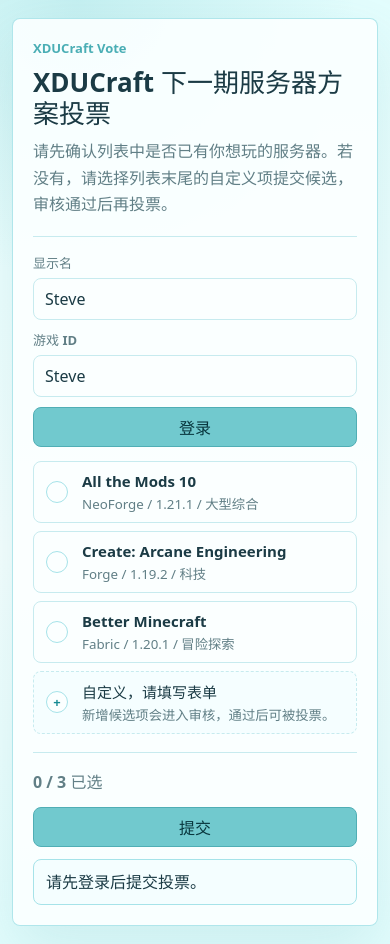
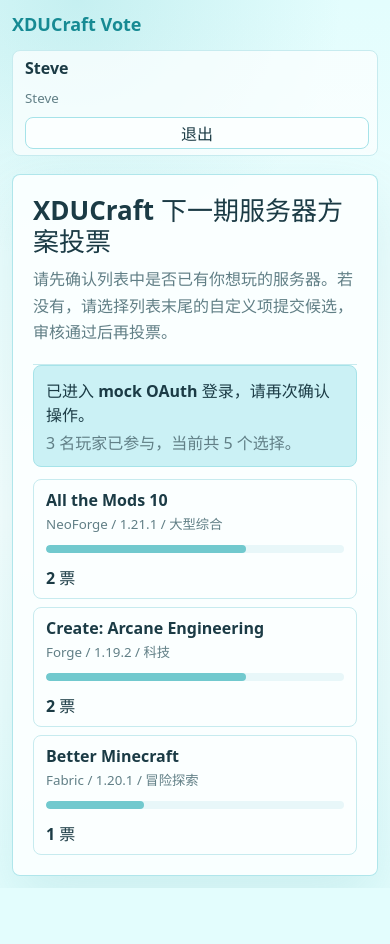
Before and after one commit to FlyingPig278/xducraft-survey, a Vue app: page /#/s/survey-season-1 in a window 390 px wide. Both pictures are taken after a click on the button "提交". After the commit the page ends 888 px from the top, so only its background shows below. Built offline with nearby package versions, Linux system fonts and the light colour scheme.

Commit message:
feat: 完善问卷发布和填写规则

```diff
--- a/src/App.vue
+++ b/src/App.vue
@@ -16,7 +16,7 @@
   VoteRecord
 } from './types'
 
-type AdminPanelKey = 'surveys' | 'fields' | 'candidates' | 'archive'
+type AdminPanelKey = 'surveys' | 'preview' | 'fields' | 'candidates' | 'archive'
 type CandidateFilter = CandidateStatus | 'all'
 type RouteState = { mode: 'survey'; surveyId: string } | { mode: 'admin'; panel: AdminPanelKey }
 
@@ -40,6 +40,11 @@
 const candidateModalOpen = ref(false)
 const submittedSurveyId = ref('')
 const candidateFilter = ref<CandidateFilter>('pending')
+const draggedFieldId = ref('')
+
+const guestDraft = reactive({
+  gameId: ''
+})
 
 const loginDraft = reactive({
   displayName: 'Steve',
@@ -58,10 +63,13 @@
 const surveyDraft = reactive({
   title: '',
   description: '',
+  guideText:
+    '请先确认列表中是否已有你想玩的服务器。若没有，请选择列表末尾的自定义项提交候选，审核通过后再投票。',
   voteMode: 'multiple' as VoteMode,
   maxVotes: 3,
   publicResults: true,
   allowVoteEdits: false,
+  requireLogin: true,
   candidateSubmissionEnabled: true,
   candidateSubmissionRequiresReview: true,
   cloneCurrentFields: true
@@ -123,10 +131,15 @@
 
 const adminPanels: Array<{ key: AdminPanelKey; label: string }> = [
   { key: 'surveys', label: '问卷' },
+  { key: 'preview', label: '预览' },
   { key: 'fields', label: '字段' },
   { key: 'candidates', label: '审核' },
   { key: 'archive', label: '留档' }
 ]
+
+const DEVICE_KEY = 'xducraft-survey-device-id-v1'
+const defaultGuideText =
+  '请先确认列表中是否已有你想玩的服务器。若没有，请选择列表末尾的自定义项提交候选，审核通过后再投票。'
 
 const parseHash = (value: string): RouteState => {
   const clean = value.replace(/^#\/?/, '')
@@ -173,9 +186,19 @@
   () => appState.value.candidates.filter((candidate) => candidate.status === 'pending').length
 )
 const voteLimit = computed(() => (survey.value.voteMode === 'single' ? 1 : Math.max(1, survey.value.maxVotes || 1)))
+const getDeviceId = () => {
+  let value = localStorage.getItem(DEVICE_KEY)
+  if (!value) {
+    value = createId('device')
+    localStorage.setItem(DEVICE_KEY, value)
+  }
+  return value
+}
+const anonymousUserId = computed(() => `anon-${getDeviceId()}`)
+const effectiveUserId = computed(() => currentUser.value?.id ?? anonymousUserId.value)
 const currentVote = computed(() => {
-  if (!currentUser.value) return null
-  return surveyVotes.value.find((vote) => vote.userId === currentUser.value?.id) ?? null
+  if (survey.value.requireLogin && !currentUser.value) return null
+  return surveyVotes.value.find((vote) => vote.userId === effectiveUserId.value) ?? null
 })
 const approvedCandidateIds = computed(() => new Set(approvedCandidates.value.map((candidate) => candidate.id)))
 const selectedCandidates = computed(() =>
@@ -220,6 +243,8 @@
 const publicSurveyQrUrl = computed(
   () => `https://api.qrserver.com/v1/create-qr-code/?size=180x180&data=${encodeURIComponent(publicSurveyUrl.value)}`
 )
+const surveyGuideText = computed(() => survey.value.guideText || defaultGuideText)
+const surveyHasVotes = computed(() => surveyVotes.value.length > 0)
 
 const navigateSurvey = (surveyId: string) => {
   window.location.hash = `#/s/${surveyId}`
@@ -402,11 +427,38 @@
   syncSelectionFromVote()
 }
 
+const startOAuthLogin = (role: UserRole = 'player') => {
+  loginAs(role)
+}
+
 const logout = () => {
   currentUser.value = null
   saveUser(null)
   statusMessage.value = '已退出登录。'
 }
+
+const anonymousGameId = () => guestDraft.gameId.trim()
+
+const hasVoteIdentity = () => {
+  if (survey.value.requireLogin) {
+    if (!currentUser.value) {
+      startOAuthLogin('player')
+      statusMessage.value = '已进入 mock OAuth 登录，请再次确认操作。'
+      return false
+    }
+    return true
+  }
+
+  if (currentUser.value) return true
+  if (!anonymousGameId()) {
+    statusMessage.value = '请填写游戏昵称用于留档。'
+    return false
+  }
+  return true
+}
+
+const currentActorName = () => currentUser.value?.displayName ?? (anonymousGameId() || '匿名玩家')
+const currentGameId = () => currentUser.value?.gameId ?? anonymousGameId()
 
 const isSelected = (candidateId: string) => selectedCandidateIds.value.includes(candidateId)
 
@@ -439,10 +491,7 @@
 
 const openVoteConfirm = () => {
   statusMessage.value = ''
-  if (!currentUser.value) {
-    statusMessage.value = '请先登录后提交投票。'
-    return
-  }
+  if (!hasVoteIdentity()) return
   if (survey.value.status !== 'open') {
     statusMessage.value = '当前问卷不在开放投票状态。'
     return
@@ -458,8 +507,18 @@
   voteConfirmOpen.value = true
 }
 
+const openCandidateModal = () => {
+  submissionMessage.value = ''
+  if (survey.value.requireLogin && !currentUser.value) {
+    startOAuthLogin('player')
+    statusMessage.value = '已进入 mock OAuth 登录，请再次打开自定义表单。'
+    return
+  }
+  candidateModalOpen.value = true
+}
+
 const confirmSubmitVote = () => {
-  if (!currentUser.value) return
+  if (!hasVoteIdentity()) return
   const validSelection = selectedCandidateIds.value.filter((candidateId) =>
     approvedCandidateIds.value.has(candidateId)
   )
@@ -474,21 +533,21 @@
     })
     currentVote.value.candidateIds = [...selectedCandidateIds.value]
     currentVote.value.updatedAt = timestamp
-    addAudit('vote.updated', `${currentUser.value.displayName} 修改了「${survey.value.title}」的投票`)
+    addAudit('vote.updated', `${currentActorName()} 修改了「${survey.value.title}」的投票`)
   } else {
     const vote: VoteRecord = {
       id: createId('vote'),
       surveyId: survey.value.id,
-      userId: currentUser.value.id,
-      userName: currentUser.value.displayName,
-      gameId: currentUser.value.gameId,
+      userId: effectiveUserId.value,
+      userName: currentActorName(),
+      gameId: currentGameId(),
       candidateIds: [...selectedCandidateIds.value],
       createdAt: timestamp,
       updatedAt: timestamp,
       history: []
     }
     appState.value.votes.push(vote)
-    addAudit('vote.created', `${currentUser.value.displayName} 提交了「${survey.value.title}」的投票`)
+    addAudit('vote.created', `${currentActorName()} 提交了「${survey.value.title}」的投票`)
   }
 
   voteConfirmOpen.value = false
@@ -498,8 +557,8 @@
 
 const submitCandidate = () => {
   submissionMessage.value = ''
-  if (!currentUser.value) {
-    submissionMessage.value = '请先登录后提交候选项。'
+  if (!hasVoteIdentity()) {
+    submissionMessage.value = survey.value.requireLogin ? '已进入 mock OAuth 登录，请再次提交。' : '请填写游戏昵称用于留档。'
     return
   }
   if (survey.value.status !== 'open' || !survey.value.candidateSubmission.enabled) {
@@ -545,14 +604,14 @@
     title,
     status,
     fields: { ...submissionValues.value },
-    submitterUserId: currentUser.value.id,
-    submitterName: currentUser.value.displayName,
+    submitterUserId: effectiveUserId.value,
+    submitterName: currentActorName(),
     createdAt: timestamp,
     reviewedAt: status === 'approved' ? timestamp : undefined,
     reviewerName: status === 'approved' ? 'Auto Review' : undefined
   }
   appState.value.candidates.unshift(candidate)
-  addAudit('candidate.submitted', `${currentUser.value.displayName} 投稿了「${title}」`)
+  addAudit('candidate.submitted', `${currentActorName()} 投稿了「${title}」`)
   resetSubmissionValues()
   submissionMessage.value = status === 'pending' ? '候选项已提交，等待管理员审核。' : '候选项已进入投票列表。'
 }
@@ -629,6 +688,33 @@
   addAudit('survey.field_removed', `移除了「${survey.value.title}」投稿字段「${field.label}」`)
 }
 
+const moveField = (fieldId: string, offset: number) => {
+  const fields = [...survey.value.candidateFields]
+  const index = fields.findIndex((field) => field.id === fieldId)
+  const nextIndex = index + offset
+  if (index < 0 || nextIndex < 0 || nextIndex >= fields.length) return
+  const [field] = fields.splice(index, 1)
+  fields.splice(nextIndex, 0, field)
+  survey.value.candidateFields = fields
+  touchSurvey()
+}
+
+const dropFieldBefore = (targetFieldId: string) => {
+  const sourceFieldId = draggedFieldId.value
+  draggedFieldId.value = ''
+  if (!sourceFieldId || sourceFieldId === targetFieldId) return
+
+  const fields = [...survey.value.candidateFields]
+  const sourceIndex = fields.findIndex((field) => field.id === sourceFieldId)
+  const targetIndex = fields.findIndex((field) => field.id === targetFieldId)
+  if (sourceIndex < 0 || targetIndex < 0) return
+
+  const [field] = fields.splice(sourceIndex, 1)
+  fields.splice(sourceIndex < targetIndex ? targetIndex - 1 : targetIndex, 0, field)
+  survey.value.candidateFields = fields
+  touchSurvey()
+}
+
 const updateFieldOptions = (field: FieldDefinition, value: string) => {
   field.options = value
     .split('\n')
@@ -658,9 +744,11 @@
     id: createId('survey'),
     title,
     description: surveyDraft.description.trim() || '请选择你愿意参与的服务器方案。',
+    guideText: surveyDraft.guideText.trim() || defaultGuideText,
     status: 'draft',
     publicResults: surveyDraft.publicResults,
     allowVoteEdits: surveyDraft.allowVoteEdits,
+    requireLogin: surveyDraft.requireLogin,
     voteMode: surveyDraft.voteMode,
     maxVotes: Math.max(1, Number(surveyDraft.maxVotes) || 1),
     candidateSubmission: {
@@ -676,7 +764,9 @@
   adminSurveyId.value = nextSurvey.id
   surveyDraft.title = ''
   surveyDraft.description = ''
+  surveyDraft.guideText = defaultGuideText
   addAudit('survey.created', `${currentUser.value.displayName} 创建了问卷「${nextSurvey.title}」`)
+  adminMessage.value = `问卷「${nextSurvey.title}」已创建，可在预览页检查后发布。`
   navigateAdmin('surveys')
 }
 
@@ -755,31 +845,28 @@
 
 <template>
   <main v-if="!isAdminRoute" class="survey-page">
+    <header class="public-topbar">
+      <strong>XDUCraft Vote</strong>
+      <div v-if="currentUser" class="topbar-user">
+        <span>{{ currentUser.displayName }}</span>
+        <small>{{ currentUser.gameId }}</small>
+        <button type="button" @click="logout">退出</button>
+      </div>
+      <button v-else class="button-ghost" type="button" @click="startOAuthLogin('player')">登录</button>
+    </header>
+
     <section class="survey-card">
       <header class="survey-header">
-        <p class="brand-line">XDUCraft Vote</p>
         <h1>{{ survey.title }}</h1>
-        <p class="guide-text">
-          请先确认列表中是否已有你想玩的服务器。若没有，请选择列表末尾的自定义项提交候选，审核通过后再投票。
-        </p>
+        <p class="guide-text">{{ surveyGuideText }}</p>
       </header>
 
-      <section class="login-strip" aria-label="登录信息">
-        <div v-if="currentUser" class="user-pill">
-          <span>{{ currentUser.displayName }}</span>
-          <small>{{ currentUser.gameId }}</small>
-          <button type="button" @click="logout">退出</button>
-        </div>
-        <form v-else class="login-strip-form" @submit.prevent="loginAs('player')">
+      <section v-if="!survey.requireLogin && !currentUser" class="guest-strip" aria-label="匿名填写信息">
+        <form class="guest-strip-form" @submit.prevent>
           <label>
-            <span>显示名</span>
-            <input v-model="loginDraft.displayName" type="text" />
+            <span>游戏昵称</span>
+            <input v-model="guestDraft.gameId" type="text" placeholder="用于留档和本地去重" />
           </label>
-          <label>
-            <span>游戏 ID</span>
-            <input v-model="loginDraft.gameId" type="text" />
-          </label>
-          <button class="button-primary" type="submit">登录</button>
         </form>
       </section>
 
@@ -818,7 +905,7 @@
           </span>
         </button>
 
-        <button class="choice-row custom-choice" type="button" @click="candidateModalOpen = true">
+        <button class="choice-row custom-choice" type="button" @click="openCandidateModal">
           <span class="choice-control">+</span>
           <span class="choice-main">
             <strong>自定义，请填写表单</strong>
@@ -955,6 +1042,10 @@
                 <span>说明</span>
                 <textarea v-model="surveyDraft.description" rows="3" placeholder="请选择你愿意参与的服务器方案。"></textarea>
               </label>
+              <label>
+                <span>答题指引</span>
+                <textarea v-model="surveyDraft.guideText" rows="3"></textarea>
+              </label>
               <div class="form-grid">
                 <label>
                   <span>模式</span>
@@ -968,6 +1059,7 @@
                   <input v-model.number="surveyDraft.maxVotes" min="1" type="number" />
                 </label>
               </div>
+              <label class="check-line"><input v-model="surveyDraft.requireLogin" type="checkbox" /> 强制要求登录</label>
               <label class="check-line"><input v-model="surveyDraft.publicResults" type="checkbox" /> 提交后显示结果</label>
               <label class="check-line"><input v-model="surveyDraft.allowVoteEdits" type="checkbox" /> 允许投票后修改</label>
               <label class="check-line"><input v-model="surveyDraft.candidateSubmissionEnabled" type="checkbox" /> 开放自定义候选项</label>
@@ -999,6 +1091,20 @@
                 <span>说明</span>
                 <textarea v-model="survey.description" rows="3" @change="touchSurvey"></textarea>
               </label>
+              <label>
+                <span>答题指引</span>
+                <textarea v-model="survey.guideText" rows="3" @change="touchSurvey"></textarea>
+              </label>
+              <div class="setting-list">
+                <label class="check-line"><input v-model="survey.requireLogin" type="checkbox" @change="touchSurvey" /> 强制要求登录</label>
+                <label class="check-line"><input v-model="survey.publicResults" type="checkbox" @change="touchSurvey" /> 提交后显示结果</label>
+                <label class="check-line"><input v-model="survey.allowVoteEdits" type="checkbox" @change="touchSurvey" /> 允许投票后修改</label>
+                <label class="check-line"><input v-model="survey.candidateSubmission.enabled" type="checkbox" @change="touchSurvey" /> 开放自定义候选项</label>
+                <label class="check-line"><input v-model="survey.candidateSubmission.requiresReview" type="checkbox" @change="touchSurvey" /> 自定义候选项需要审核</label>
+              </div>
+              <p v-if="surveyHasVotes" class="inline-message">
+                该问卷已有 {{ surveyVotes.length }} 条投票。修改规则会影响之后的提交，历史投票仍保留原始记录。
+              </p>
               <div class="share-box">
                 <strong>发布链接</strong>
                 <code>{{ publicSurveyUrl }}</code>
@@ -1009,16 +1115,83 @@
           </div>
         </section>
 
+        <section v-if="adminPanel === 'preview'" class="admin-card">
+          <header class="admin-section-head">
+            <div>
+              <h1>发布预览</h1>
+              <p>预览玩家通过公开链接打开时看到的答题页。</p>
+            </div>
+            <button class="button-primary" type="button" @click="navigateSurvey(survey.id)">打开公开链接</button>
+          </header>
+
+          <div class="preview-frame">
+            <section class="survey-card preview-card">
+              <header class="survey-header">
+                <h1>{{ survey.title }}</h1>
+                <p class="guide-text">{{ surveyGuideText }}</p>
+              </header>
+              <section class="choice-list" aria-label="预览候选项">
+                <div v-for="candidate in approvedCandidates" :key="candidate.id" class="choice-row preview-choice">
+                  <span class="choice-control"></span>
+                  <span class="choice-main">
+                    <strong>{{ candidate.title }}</strong>
+                    <small>{{ candidateMeta(candidate) || '未填写补充信息' }}</small>
+                  </span>
+                </div>
+                <div class="choice-row custom-choice preview-choice">
+                  <span class="choice-control">+</span>
+                  <span class="choice-main">
+                    <strong>自定义，请填写表单</strong>
+                    <small>新增候选项会进入审核，通过后可被投票。</small>
+                  </span>
+                </div>
+              </section>
+              <footer class="submit-bar">
+                <p>0 / {{ voteLimit }} 已选</p>
+                <button class="button-primary" type="button">提交</button>
+              </footer>
+            </section>
+          </div>
+        </section>
+
         <section v-if="adminPanel === 'fields'" class="admin-card">
           <header class="admin-section-head">
             <div>
-              <h1>投稿字段</h1>
-              <p>配置玩家提交自定义候选项时需要填写的内容。</p>
+              <h1>当前问卷字段</h1>
+              <p>字段属于当前问卷，可拖拽排序。新问卷可以复制当前字段，也可以从默认字段开始。</p>
             </div>
+            <label class="compact-select">
+              <span>问卷</span>
+              <select v-model="adminSurveyId">
+                <option v-for="item in surveys" :key="item.id" :value="item.id">{{ item.title }}</option>
+              </select>
+            </label>
           </header>
 
           <div class="field-list">
-            <article v-for="field in survey.candidateFields" :key="field.id" class="field-row">
+            <article
+              v-for="(field, index) in survey.candidateFields"
+              :key="field.id"
+              class="field-row"
+              draggable="true"
+              @dragstart="draggedFieldId = field.id"
+              @dragover.prevent
+              @drop="dropFieldBefore(field.id)"
+            >
+              <div class="drag-cell" aria-label="排序">
+                <span>拖拽</span>
+                <div>
+                  <button class="mini-icon-button" type="button" :disabled="index === 0" @click="moveField(field.id, -1)">↑</button>
+                  <button
+                    class="mini-icon-button"
+                    type="button"
+                    :disabled="index === survey.candidateFields.length - 1"
+                    @click="moveField(field.id, 1)"
+                  >
+                    ↓
+                  </button>
+                </div>
+              </div>
               <label>
                 <span>名称</span>
                 <input v-model="field.label" type="text" @change="touchSurvey" />
--- a/src/storage.ts
+++ b/src/storage.ts
@@ -8,7 +8,7 @@
   VoteRecord
 } from './types'
 
-const STATE_KEY = 'xducraft-survey-state-v2'
+const STATE_KEY = 'xducraft-survey-state-v3'
 const USER_KEY = 'xducraft-survey-current-user-v1'
 
 const now = () => new Date().toISOString()
@@ -30,9 +30,12 @@
   id: 'survey-season-1',
   title: 'XDUCraft 下一期服务器方案投票',
   description: '请选择你愿意参与的服务器方案。',
+  guideText:
+    '请先确认列表中是否已有你想玩的服务器。若没有，请选择列表末尾的自定义项提交候选，审核通过后再投票。',
   status: 'open',
   publicResults: true,
   allowVoteEdits: false,
+  requireLogin: true,
   voteMode: 'multiple',
   maxVotes: 3,
   candidateSubmission: {
--- a/src/styles.css
+++ b/src/styles.css
@@ -75,10 +75,53 @@
 
 .survey-page {
   min-height: 100vh;
-  padding: 40px 16px;
+  padding: 18px 16px 40px;
   background:
     radial-gradient(circle at 20% 0%, rgba(113, 201, 206, 0.26), transparent 28%),
     linear-gradient(180deg, #e3fdfd, #f7ffff 58%, #e3fdfd);
+}
+
+.public-topbar {
+  display: flex;
+  align-items: center;
+  justify-content: space-between;
+  gap: 14px;
+  width: min(900px, 100%);
+  min-height: 48px;
+  margin: 0 auto 18px;
+}
+
+.public-topbar strong {
+  color: #168a93;
+  font-size: 18px;
+}
+
+.topbar-user {
+  display: flex;
+  align-items: center;
+  gap: 10px;
+  padding: 6px 8px 6px 12px;
+  border: 1px solid var(--line);
+  border-radius: 8px;
+  background: rgba(251, 255, 255, 0.78);
+}
+
+.topbar-user span {
+  font-weight: 800;
+}
+
+.topbar-user small {
+  color: var(--muted);
+}
+
+.topbar-user button {
+  min-height: 32px;
+  padding: 0 10px;
+  border: 1px solid var(--line-strong);
+  border-radius: 8px;
+  background: #fbffff;
+  color: var(--ink);
+  font-weight: 800;
 }
 
 .survey-card {
@@ -120,58 +163,43 @@
   line-height: 1.65;
 }
 
-.login-strip {
+.guest-strip {
   padding: 16px 0 14px;
 }
 
-.login-strip-form,
-.user-pill {
+.guest-strip-form {
   display: grid;
-  grid-template-columns: minmax(0, 1fr) minmax(0, 1fr) auto;
+  grid-template-columns: minmax(0, 1fr);
   gap: 10px;
   align-items: end;
 }
 
-.login-strip-form label,
+.guest-strip-form label,
 .candidate-form label,
 .admin-form label,
 .field-row label,
-.admin-login-form label {
+.admin-login-form label,
+.compact-select {
   display: grid;
   gap: 6px;
 }
 
-.login-strip-form span,
+.guest-strip-form span,
 .candidate-form label span,
 .admin-form label span,
 .field-row label span,
-.admin-login-form label span {
+.admin-login-form label span,
+.compact-select span {
   color: var(--muted);
   font-size: 13px;
   font-weight: 700;
 }
 
-.user-pill {
-  grid-template-columns: minmax(0, 1fr) auto auto;
-  padding: 10px 12px;
-  border: 1px solid var(--line);
-  border-radius: 8px;
-  background: var(--surface-soft);
-}
-
-.user-pill span {
-  font-weight: 800;
-}
-
-.user-pill small {
-  color: var(--muted);
-}
-
-.user-pill button,
 .button-ghost,
 .button-primary,
 .button-danger,
-.icon-button {
+.icon-button,
+.mini-icon-button {
   min-height: 40px;
   padding: 0 16px;
   border-radius: 8px;
@@ -189,7 +217,6 @@
 }
 
 .button-ghost,
-.user-pill button,
 .icon-button {
   border: 1px solid var(--line-strong);
   background: #fbffff;
@@ -205,9 +232,19 @@
 .button-primary:hover,
 .button-ghost:hover,
 .button-danger:hover,
-.user-pill button:hover,
-.icon-button:hover {
+.icon-button:hover,
+.mini-icon-button:hover,
+.topbar-user button:hover {
   transform: translateY(-1px);
+}
+
+.button-primary:disabled,
+.button-ghost:disabled,
+.button-danger:disabled,
+.mini-icon-button:disabled {
+  cursor: not-allowed;
+  opacity: 0.45;
+  transform: none;
 }
 
 .choice-list {
@@ -536,6 +573,11 @@
   gap: 18px;
 }
 
+.setting-list {
+  display: grid;
+  gap: 10px;
+}
+
 .admin-form,
 .admin-login-form {
   display: grid;
@@ -591,13 +633,46 @@
 
 .field-row {
   display: grid;
-  grid-template-columns: minmax(120px, 1fr) minmax(120px, 0.8fr) 110px minmax(160px, 1fr) auto;
+  grid-template-columns: 82px minmax(120px, 1fr) minmax(120px, 0.8fr) 110px minmax(160px, 1fr) auto;
   gap: 10px;
   align-items: end;
   padding: 12px;
   border: 1px solid var(--line);
   border-radius: 8px;
   background: var(--surface-soft);
+}
+
+.field-row[draggable="true"] {
+  cursor: grab;
+}
+
+.field-row[draggable="true"]:active {
+  cursor: grabbing;
+}
+
+.drag-cell {
+  display: grid;
+  gap: 6px;
+}
+
+.drag-cell span {
+  color: var(--muted);
+  font-size: 13px;
+  font-weight: 700;
+}
+
+.drag-cell div {
+  display: flex;
+  gap: 6px;
+}
+
+.mini-icon-button {
+  min-width: 32px;
+  min-height: 32px;
+  padding: 0;
+  border: 1px solid var(--line-strong);
+  background: #fbffff;
+  color: var(--ink);
 }
 
 .add-field-row {
@@ -701,17 +776,35 @@
   text-align: right;
 }
 
+.preview-frame {
+  padding: 22px;
+  border: 1px solid var(--line);
+  border-radius: 8px;
+  background:
+    radial-gradient(circle at 20% 0%, rgba(113, 201, 206, 0.2), transparent 30%),
+    #e3fdfd;
+}
+
+.preview-card {
+  box-shadow: 0 18px 42px rgba(75, 160, 168, 0.16);
+}
+
+.preview-choice {
+  cursor: default;
+}
+
 @media (max-width: 900px) {
   .survey-page {
-    padding: 18px 12px;
+    padding: 12px;
   }
 
   .survey-card {
     padding: 20px;
   }
 
-  .login-strip-form,
-  .user-pill,
+  .public-topbar,
+  .topbar-user,
+  .guest-strip-form,
   .submit-bar,
   .modal-head,
   .modal-actions,
@@ -733,8 +826,19 @@
   .form-grid,
   .result-row,
   .field-row,
-  .review-row {
+  .review-row,
+  .compact-select {
     grid-template-columns: 1fr;
+  }
+
+  .public-topbar,
+  .topbar-user {
+    align-items: stretch;
+  }
+
+  .topbar-user,
+  .public-topbar {
+    display: grid;
   }
 
   .admin-sidebar {
--- a/src/types.ts
+++ b/src/types.ts
@@ -22,9 +22,11 @@
   id: string
   title: string
   description: string
+  guideText: string
   status: SurveyStatus
   publicResults: boolean
   allowVoteEdits: boolean
+  requireLogin: boolean
   voteMode: VoteMode
   maxVotes: number
   candidateSubmission: {
```
